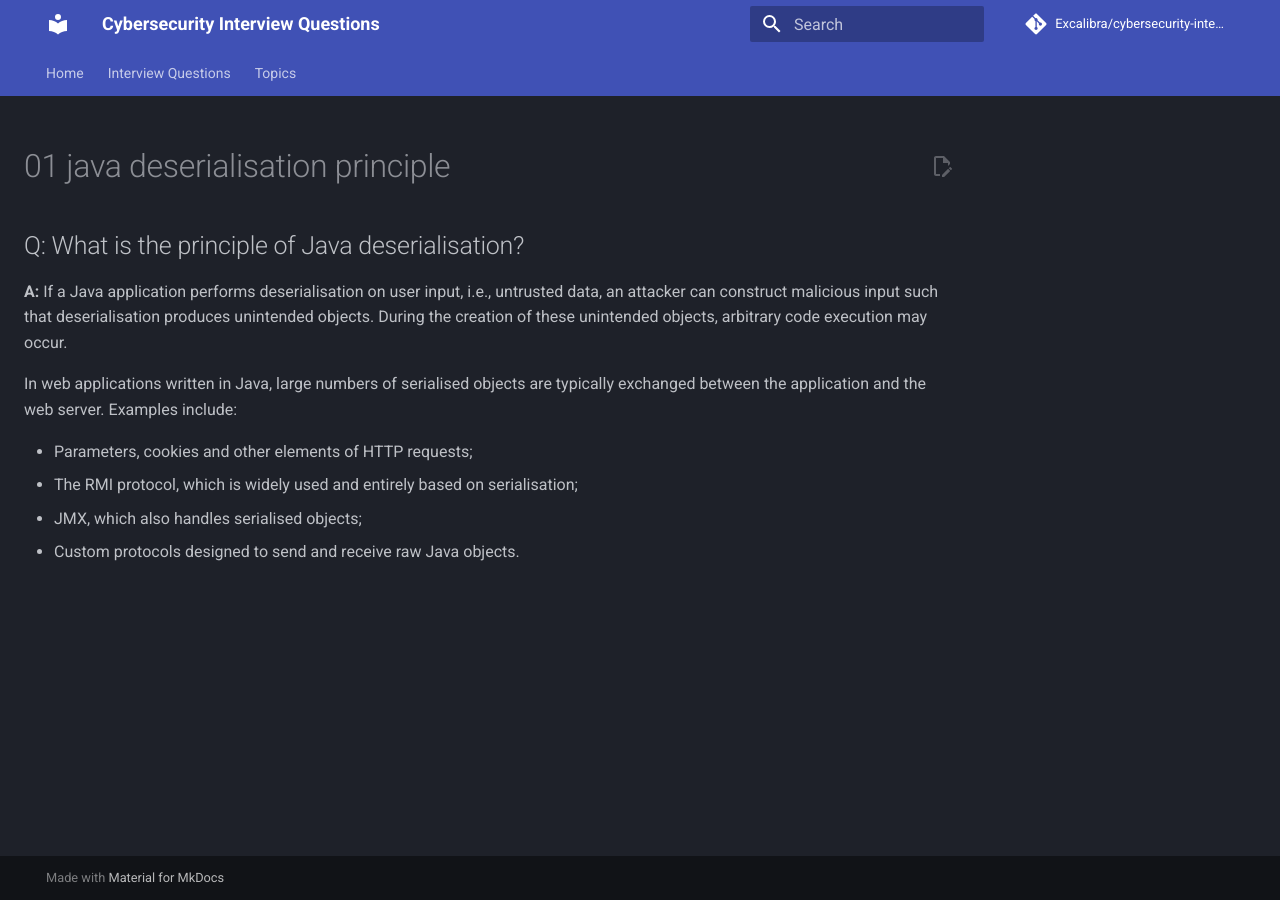
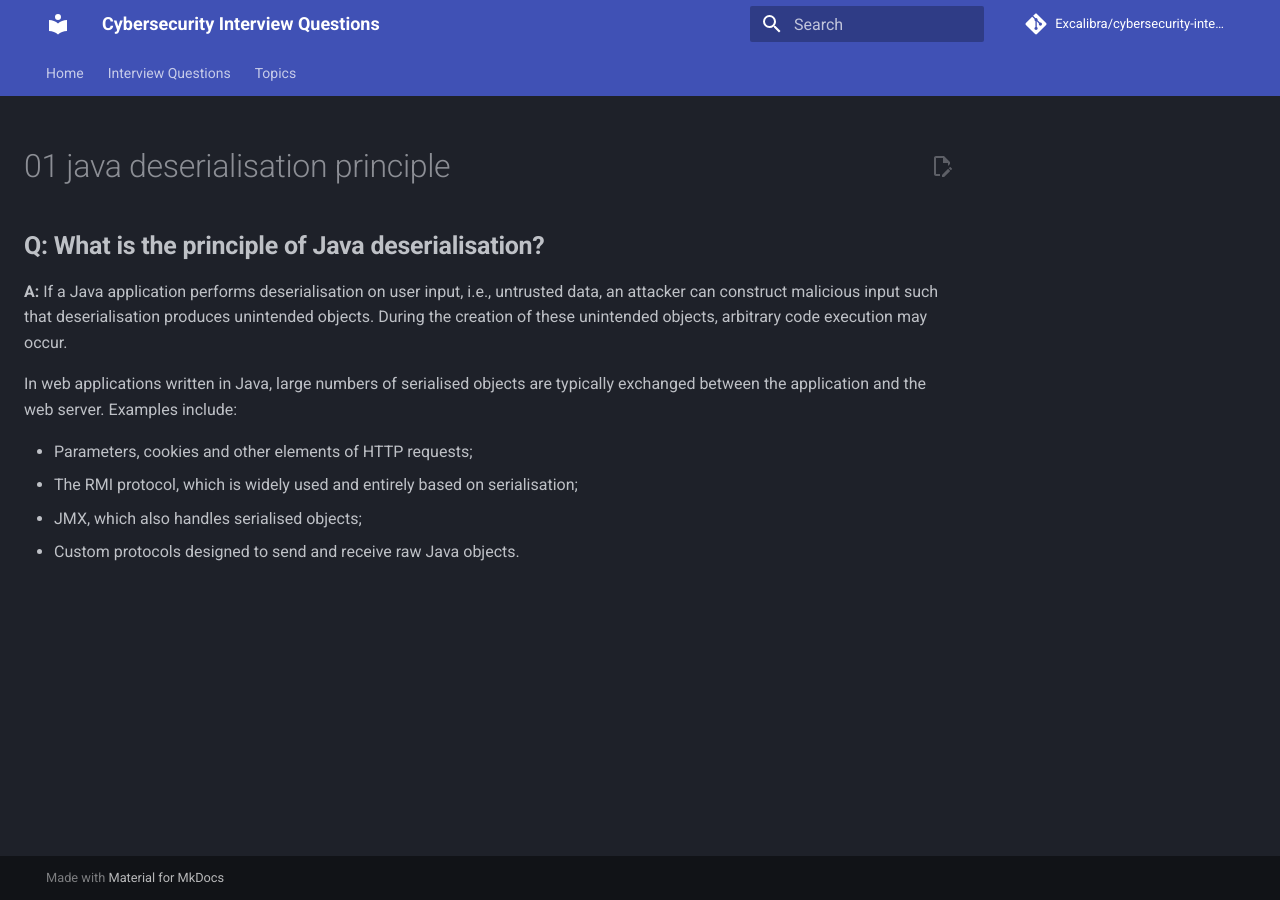
Before and after one commit to Excalibra/cybersecurity-interview-questions, an MkDocs documentation site: the page built from docs/questions/red-team-interview-experience/01-java-deserialisation-principle.md, in a window 1280 px wide. Built offline with MkDocs 1.6.1 and Material for MkDocs 9.7.7, drawn with Linux system fonts in a browser that asks for light colours; comment, search, counter and statistics services are not loaded.

```diff
--- a/docs/questions/red-team-interview-experience/01-java-deserialisation-principle.md
+++ b/docs/questions/red-team-interview-experience/01-java-deserialisation-principle.md
@@ -1,4 +1,4 @@
-## Q: What is the principle of Java deserialisation?
+## **Q: What is the principle of Java deserialisation?**
 
 **A:** If a Java application performs deserialisation on user input, i.e., untrusted data, an attacker can construct malicious input such that deserialisation produces unintended objects. During the creation of these unintended objects, arbitrary code execution may occur.
 
```
